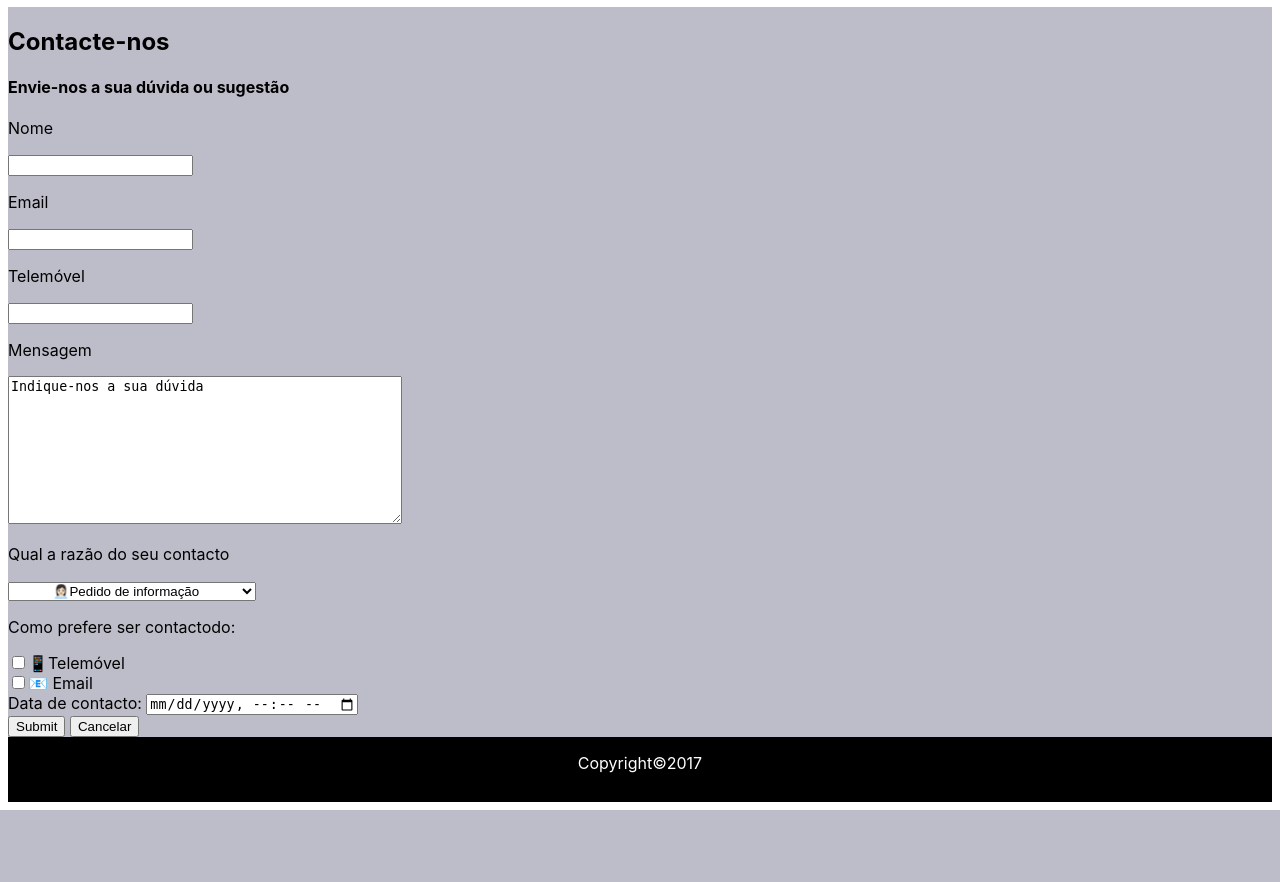
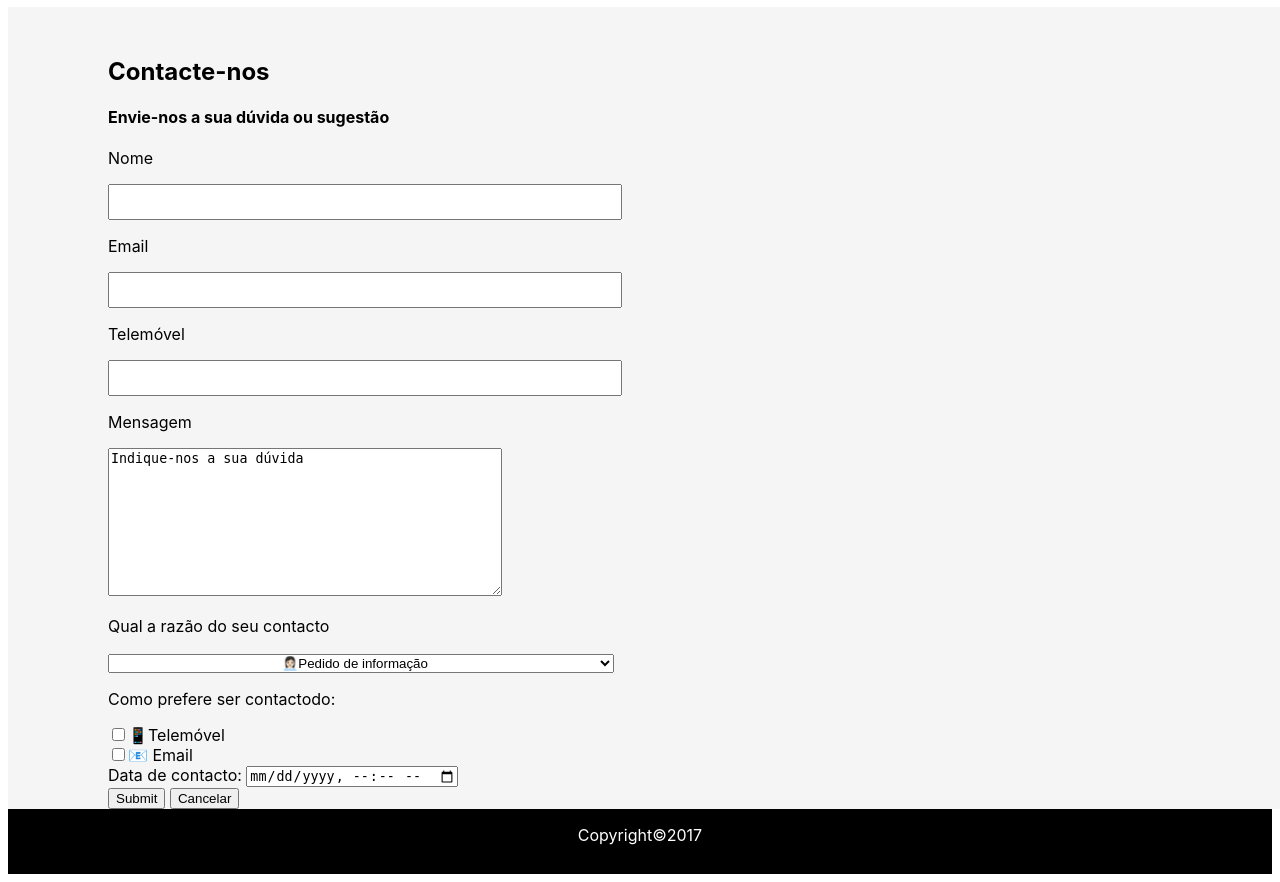
Before and after one commit to RiseGhost/porgramWEB, a PHP site: page /pratica1.html in a window 1280 px wide; the page is wider, and only the part inside the window is pictured. Shown: the part 1124-2006 px from the top of that part. Before the commit the page ends 1934 px from the top of that part, so only its background shows below. Run offline with PHP 8.4, Linux system fonts and the light colour scheme.

Commit message:
update 0.0.7

```diff
--- a/Primeiro Site/menu.css
+++ b/Primeiro Site/menu.css
@@ -39,10 +39,24 @@ table{
     text-align: center;
 }
 
-#formulario{
-    background-color: rgb(189, 189, 201);
+.formulario{
+    background-color: whitesmoke;
     float: inline-start;
     width: 100%;
+    padding-left: 100px;
+    padding-top: 30px;
+}
+
+input.NameBox,
+input.TelBox,
+input.EmailBox{
+    width: 40%;
+    line-height: 30px;
+}
+
+select.select{
+    width: 40%;
+    line-height: 30px;
 }
 
 #Rodape{
--- a/Primeiro Site/pratica1.html
+++ b/Primeiro Site/pratica1.html
@@ -62,21 +62,21 @@
             </tr>
         </table>
 
-        <from id="formulario">
+        <from class="formulario">
             <h2>Contacte-nos</h2>
             <h4>Envie-nos a sua dúvida ou sugestão</h4>
             <p></p>
             <p>Nome</p>
-            <input type="text" name="Nome">
+            <input type="text" name="Nome" class="NameBox">
             <p>Email</p>
-            <input type="email" name="Email">
+            <input type="email" name="Email" class="EmailBox">
             <p>Telemóvel</p>
-            <input type="tel" name="telemovel">
+            <input type="tel" name="telemovel" class="TelBox">
             <p>Mensagem</p>
             <textarea name="CaixaDeDuvidas" id="CaixaDuvidas" cols="30" rows="10">Indique-nos a sua dúvida</textarea>
             <p>Qual a razão do seu contacto</p>
             <form>
-                <select name="razao" id="razaoLIST">
+                <select name="razao" id="razaoLIST" class="select">
                     <option value="Informação" selected>👩🏻‍💼Pedido de informação</option>
                     <option value="Problemas">🛠️Problemas com os nossos serviços</option>
                     <option value="Reembolso">💵Reembolso</option>
@@ -90,7 +90,7 @@
                 <input type="datetime-local" name="DATAcontacto">
             </form>
             <input type="submit" name="BTNsubmit">
-            <input type="button" name="BTNcancelar" value="Cancelar">
+            <input type="reset" name="BTNcancelar" value="Cancelar">
         </from>
 
         <footer id="Rodape">
```
